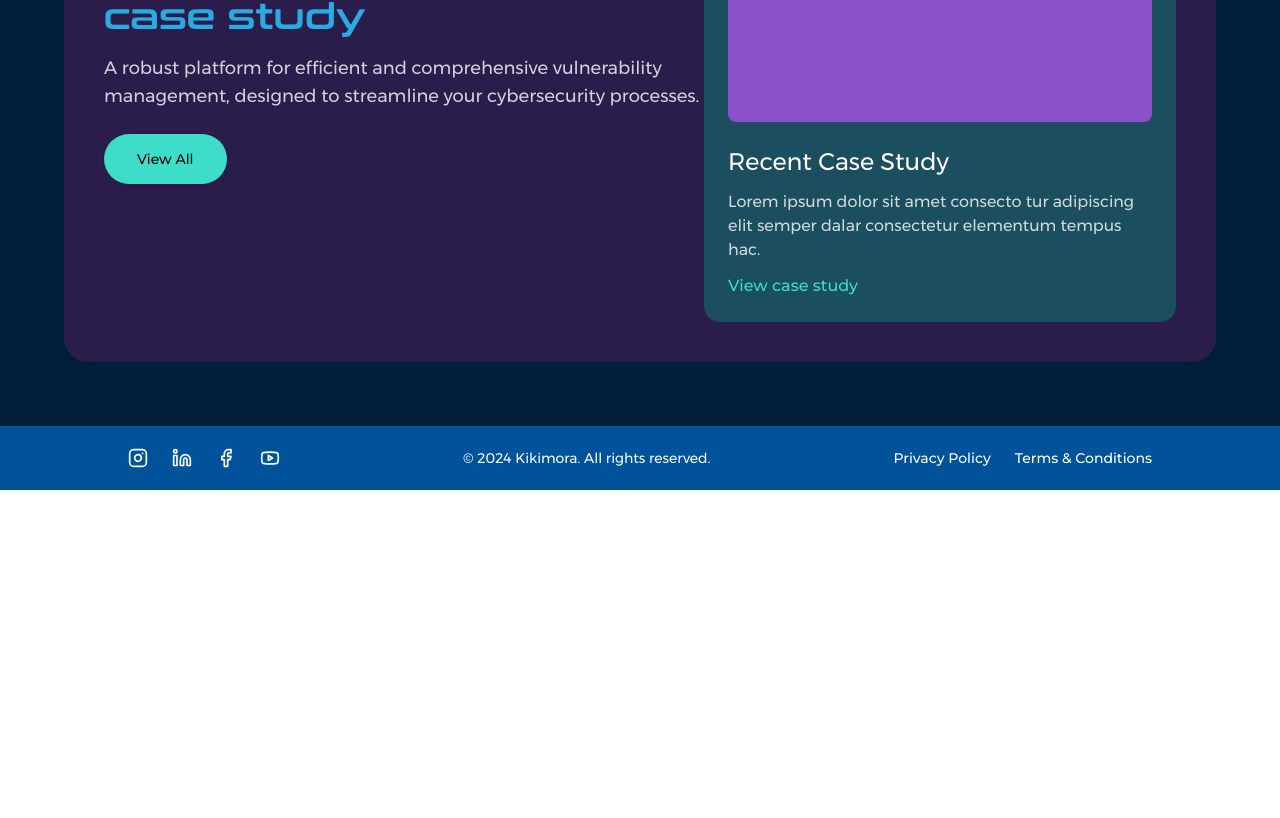
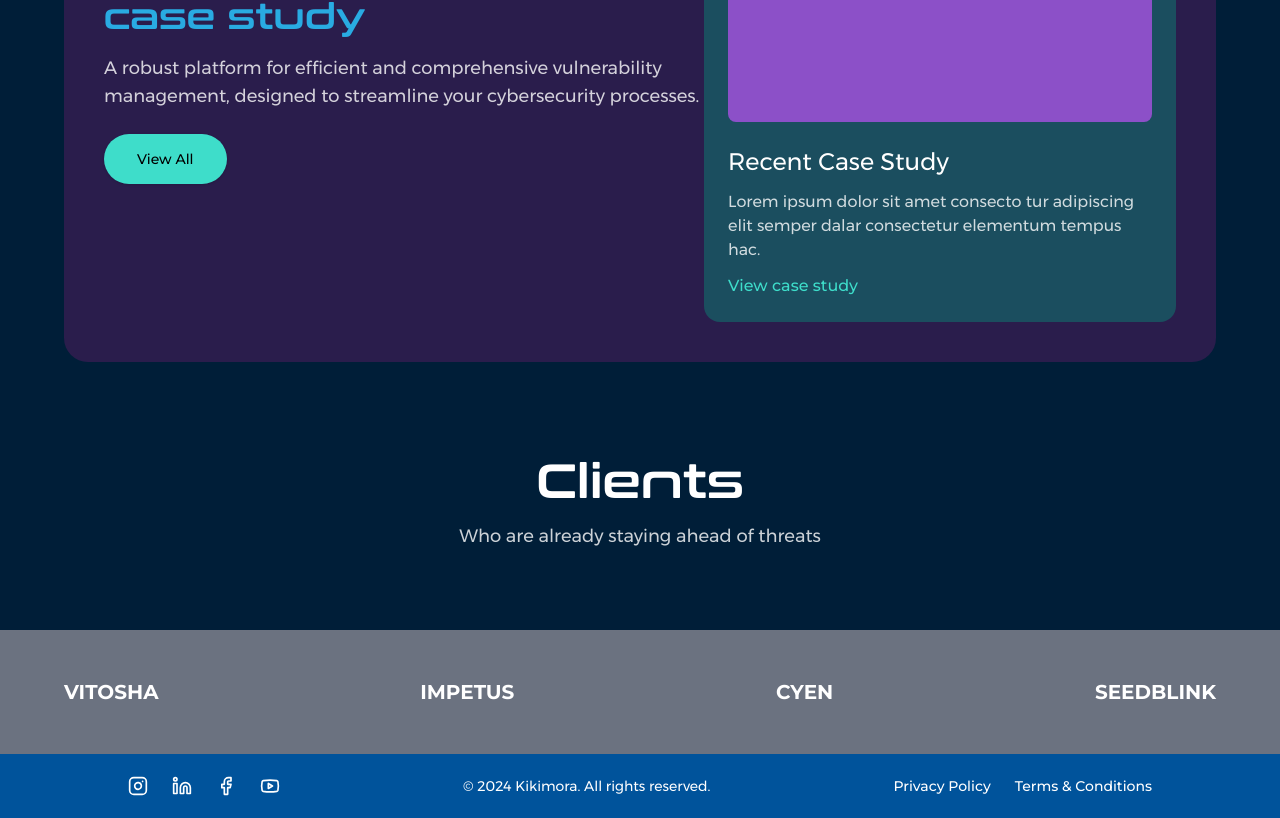
Before and after one commit to NikolaSirakov3/Kikimora-website, a React (Vite) app: page / in a window 1280 px wide. Shown: the part 2346-3164 px from the top of the page. Before the commit the page ends 2836 px from the top, so only its background shows below. Built offline with nearby package versions, Linux system fonts and the light colour scheme.

Commit message:
Add Clients component to App layout for showcasing client partnerships; enhance user engagement with new content section.

```diff
--- a/src/App.tsx
+++ b/src/App.tsx
@@ -5,6 +5,7 @@ import { Footer } from "@/components/Footer";
 import { Hero } from "@/components/Hero";
 import { Benefits } from "@/components/Benefits";
 import { Developers } from "@/components/Developers";
+import { Clients } from "@/components/Clients";
 
 function App() {
   return (
@@ -20,6 +21,7 @@ function App() {
                   <Hero />
                   <Benefits />
                   <Developers />
+                  <Clients />
                 </>
               }
             />
--- /dev/null
+++ b/src/components/Clients.tsx
@@ -0,0 +1,28 @@
+import React from "react";
+
+export function Clients() {
+  return (
+    <div className="bg-[#001E38]">
+      <div className="w-full px-[5%] py-8 flex flex-col items-center">
+        <h2 className="text-5xl text-white font-conthrax text-center mb-4">
+          Clients
+        </h2>
+        <p className="text-white/80 text-lg font-montserrat text-center mb-12">
+          Who are already staying ahead of threats
+        </p>
+      </div>
+
+      {/* Full width gray section */}
+      <div className="w-full bg-gray-500">
+        <div className="w-full px-[5%] py-12">
+          <div className="max-w-[1400px] mx-auto flex justify-between items-center">
+            <span className="text-white font-bold text-xl">VITOSHA</span>
+            <span className="text-white font-bold text-xl">IMPETUS</span>
+            <span className="text-white font-bold text-xl">CYEN</span>
+            <span className="text-white font-bold text-xl">SEEDBLINK</span>
+          </div>
+        </div>
+      </div>
+    </div>
+  );
+}
```
